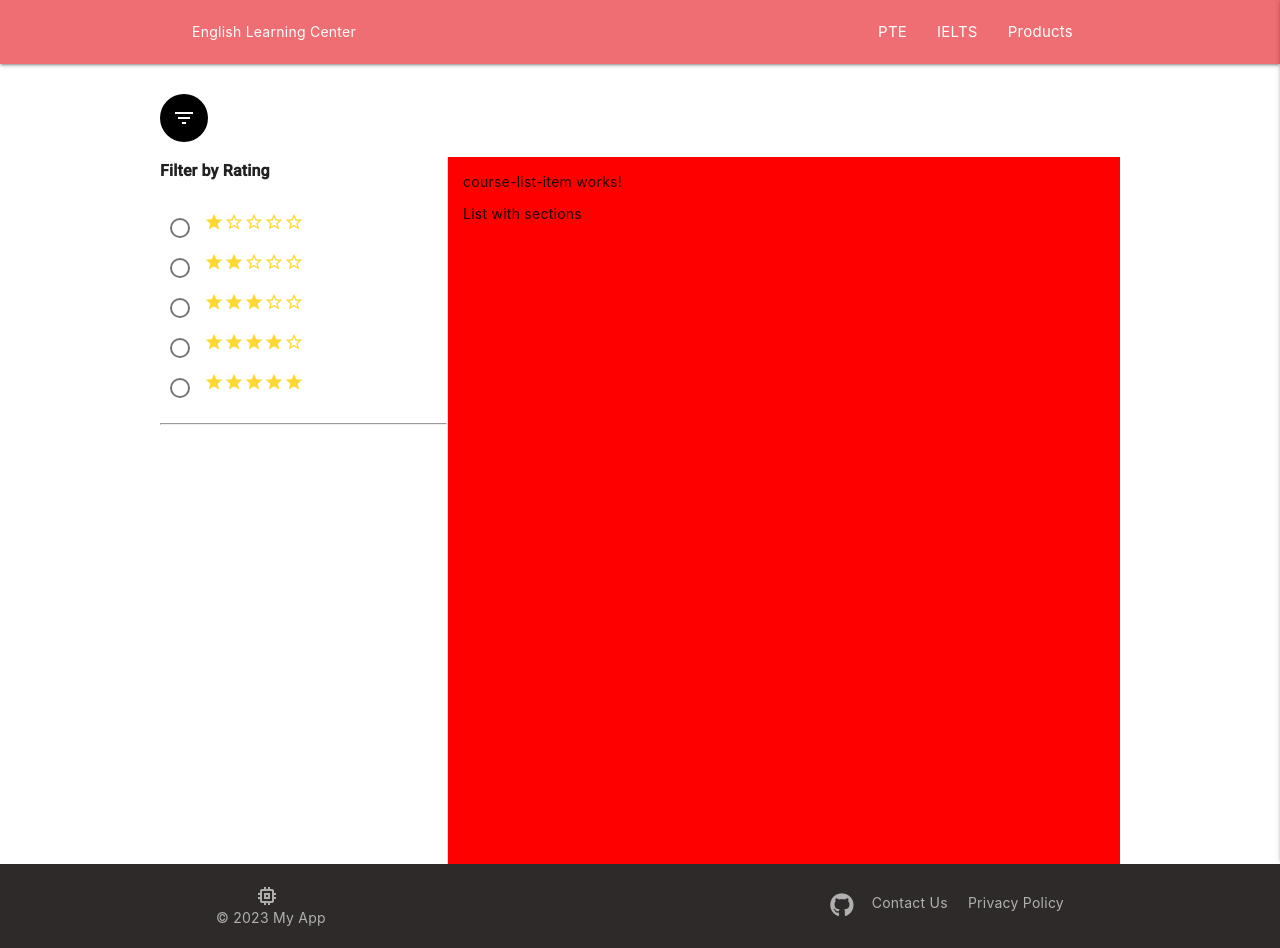
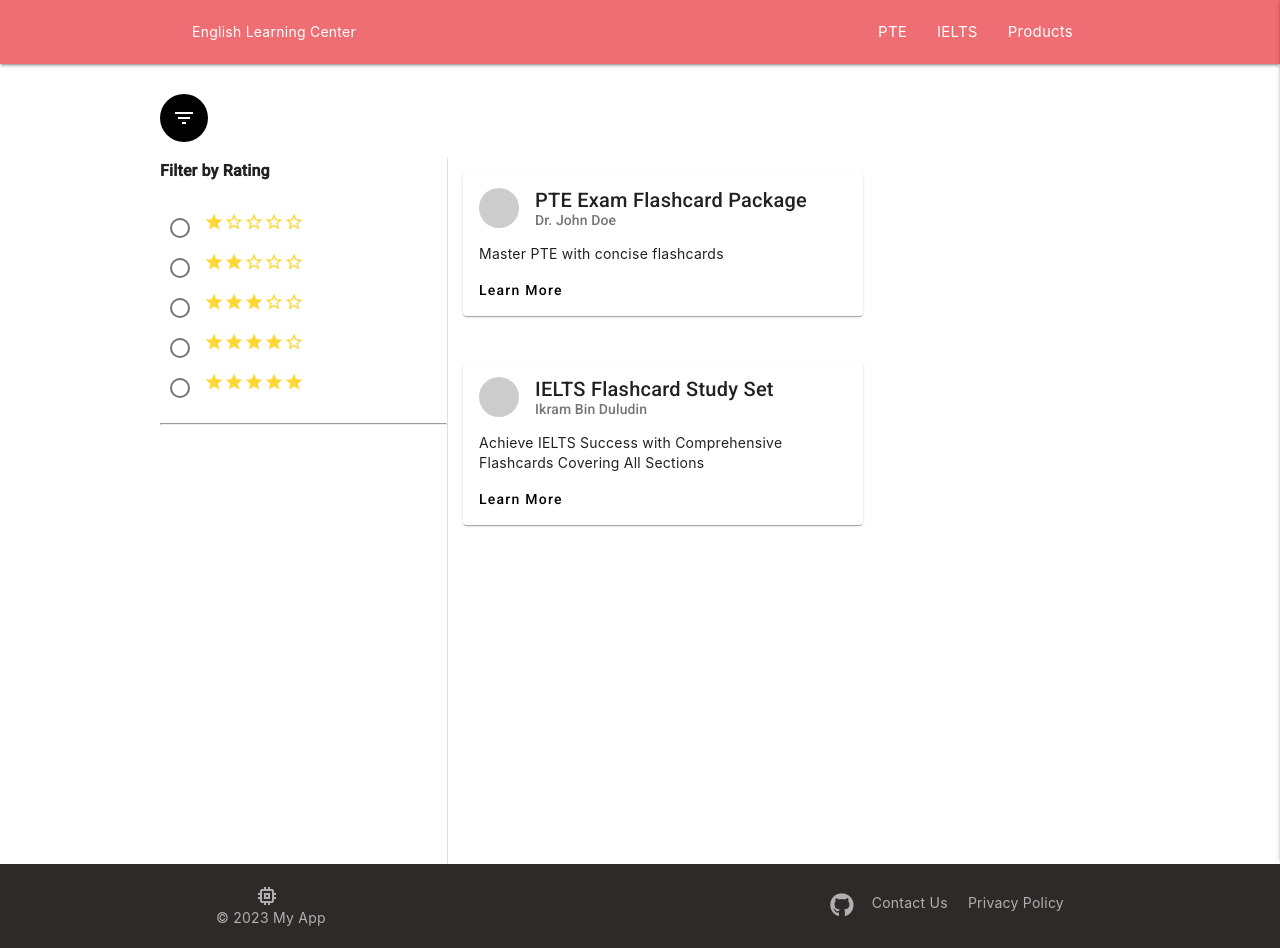
Before and after one commit to jadidihosein68/EnglishPractice, an Angular app: page /courses in a window 1280 px wide. Built offline with nearby package versions, Linux system fonts and the light colour scheme.

Commit message:
update changes

```diff
--- a/src/app/course-list-item/course-list-item.component.html
+++ b/src/app/course-list-item/course-list-item.component.html
@@ -1,2 +1,14 @@
-<p>course-list-item works!</p>
-List with sections
+
+<mat-card class="course-card">
+    <mat-card-header>
+      <div mat-card-avatar class="course-image"></div>
+      <mat-card-title>{{ course.title }}</mat-card-title>
+      <mat-card-subtitle>{{ course.instructor }}</mat-card-subtitle>
+    </mat-card-header>
+    <mat-card-content>
+      <p>{{ course.description }}</p>
+    </mat-card-content>
+    <mat-card-actions>
+      <button mat-button>Learn More</button>
+    </mat-card-actions>
+  </mat-card>
--- a/src/app/course-list-item/course-list-item.component.scss
+++ b/src/app/course-list-item/course-list-item.component.scss
@@ -1,5 +1,16 @@
 :host {
     display: block;
-    background-color: red;
     padding: 1rem;
   }
+
+
+  .course-card {
+    max-width: 400px;
+    margin-bottom: 1rem;
+  }
+
+  .course-image {
+    background-color: #ccc;
+    width: 40px;
+    height: 40px;
+  }
--- a/src/app/course-list-item/course-list-item.component.ts
+++ b/src/app/course-list-item/course-list-item.component.ts
@@ -1,4 +1,4 @@
-import { Component } from '@angular/core';
+import { Component , OnInit, Input  } from '@angular/core';
 
 @Component({
   selector: 'app-course-list-item',
@@ -7,4 +7,6 @@
 })
 export class CourseListItemComponent {
 
+  @Input() course: any;
+
 }
--- a/src/app/courses/courses.component.html
+++ b/src/app/courses/courses.component.html
@@ -18,7 +18,10 @@
     </mat-drawer>
     <mat-drawer-content>
 
-      <app-course-list-item></app-course-list-item>
+      <div *ngFor="let course of courses">
+        <app-course-list-item [course]="course"></app-course-list-item>
+      </div>
+
 
     </mat-drawer-content>
   </mat-drawer-container>
--- a/src/app/courses/courses.component.scss
+++ b/src/app/courses/courses.component.scss
@@ -23,7 +23,7 @@
 }
 
 .mat-drawer-content {
-  background-color: red;
+  background-color: #fff;
 }
 
 
--- a/src/app/courses/courses.component.ts
+++ b/src/app/courses/courses.component.ts
@@ -16,9 +16,9 @@
   courses: Course[] = [
     {
       id: 1,
-      title: 'Learn Angular from Scratch',
-      description :"blab blab blab",
-      instructor: 'John Doe',
+      title: 'PTE Exam Flashcard Package',
+      description :"Master PTE with concise flashcards",
+      instructor: 'Dr. John Doe',
       imageUrl: 'https://example.com/course1.jpg',
       rating: 4.5,
       author: "my self",
@@ -26,9 +26,9 @@
     },
     {
       id: 2,
-      title: 'Mastering React',
-      description :"blab blab blab",
-      instructor: 'Jane Smith',
+      title: 'IELTS Flashcard Study Set',
+      description :"Achieve IELTS Success with Comprehensive Flashcards Covering All Sections",
+      instructor: 'Ikram Bin Duludin',
       imageUrl: 'https://example.com/course2.jpg',
       rating: 4.7,
       author: "my self",
```
